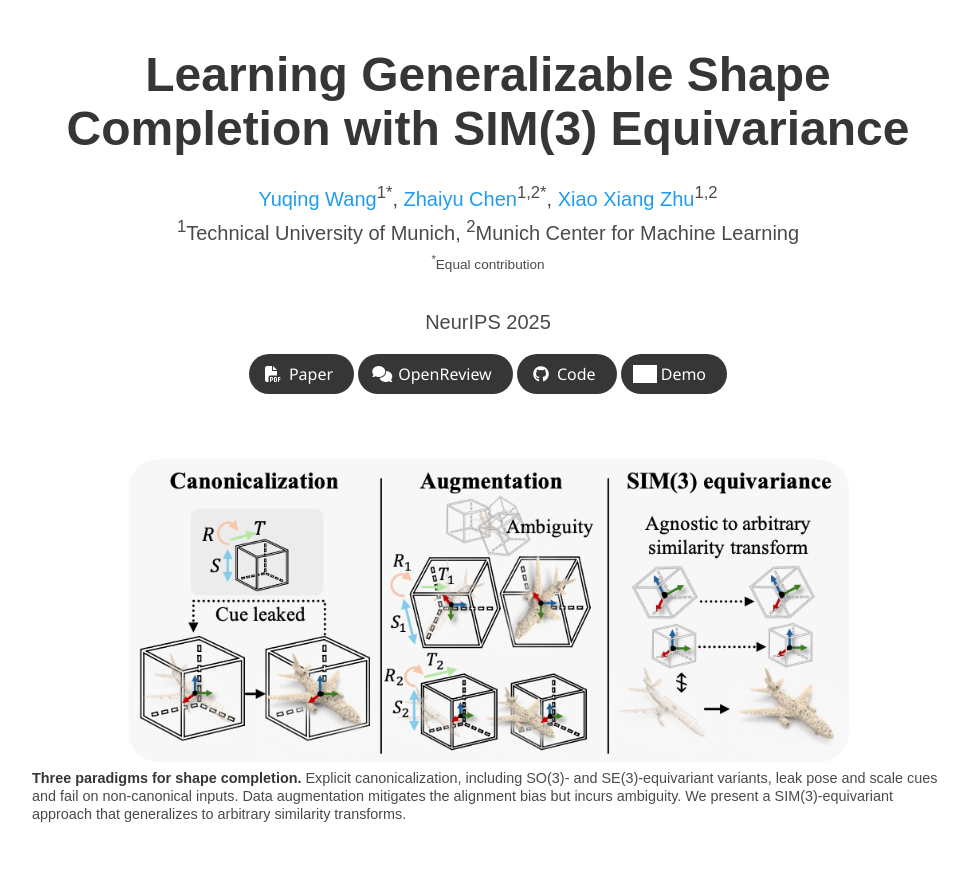
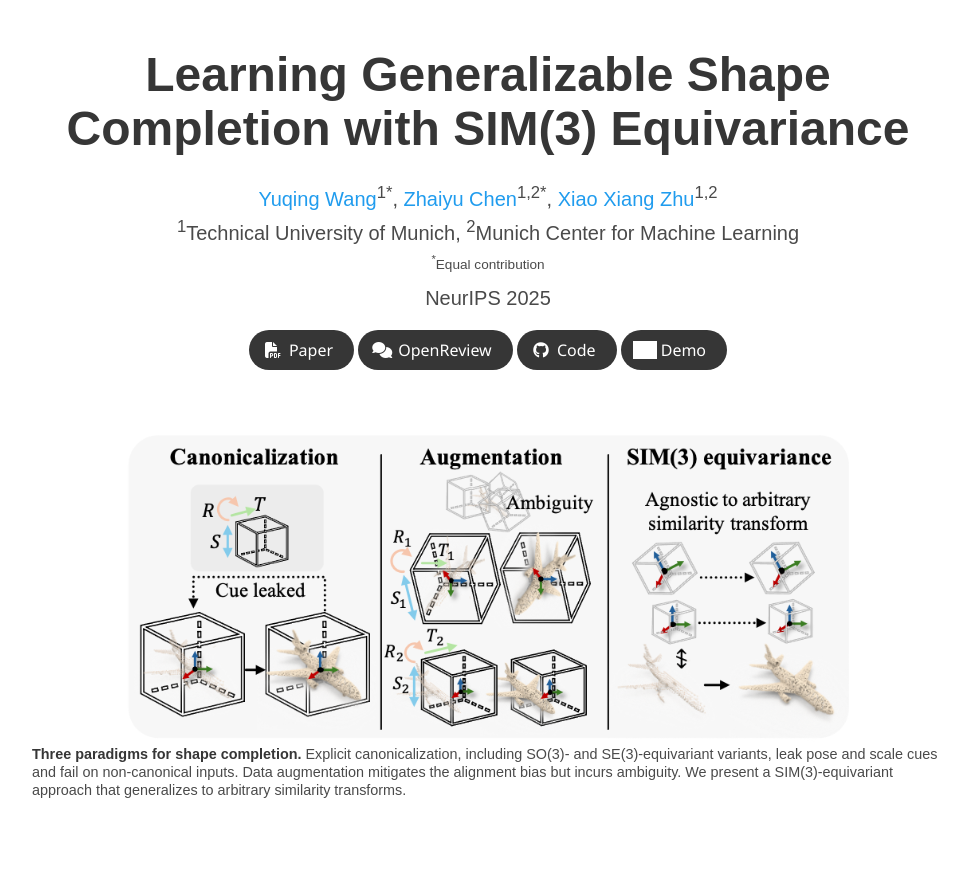
Before and after one commit to sime-completion/sime-completion.github.io, a plain HTML site: page index.html in a window 1280 px wide. Shown: the top 874 px of the page, without its empty margins (152-1120 px from the left). Drawn offline with nearby package versions, Linux system fonts and the light colour scheme; grey boxes are pictures that could not be loaded; some icons are missing; a web font is replaced by a local one.

Commit message:
Fix line breaks

```diff
--- a/index.html
+++ b/index.html
@@ -67,7 +67,8 @@ src="https://cdn.jsdelivr.net/npm/mathjax@3/es5/tex-mml-chtml.js"></script>
             <br>
             <span style="font-size: 0.85rem;"><sup>*</sup>Equal contribution</span>
             <br>
-            <br>NeurIPS 2025<br>
+            <span style="display: inline-block; margin-top: 0.35rem;">NeurIPS 2025</span>
+            <br>
           </div>
 
           <div class="column has-text-centered">
```
